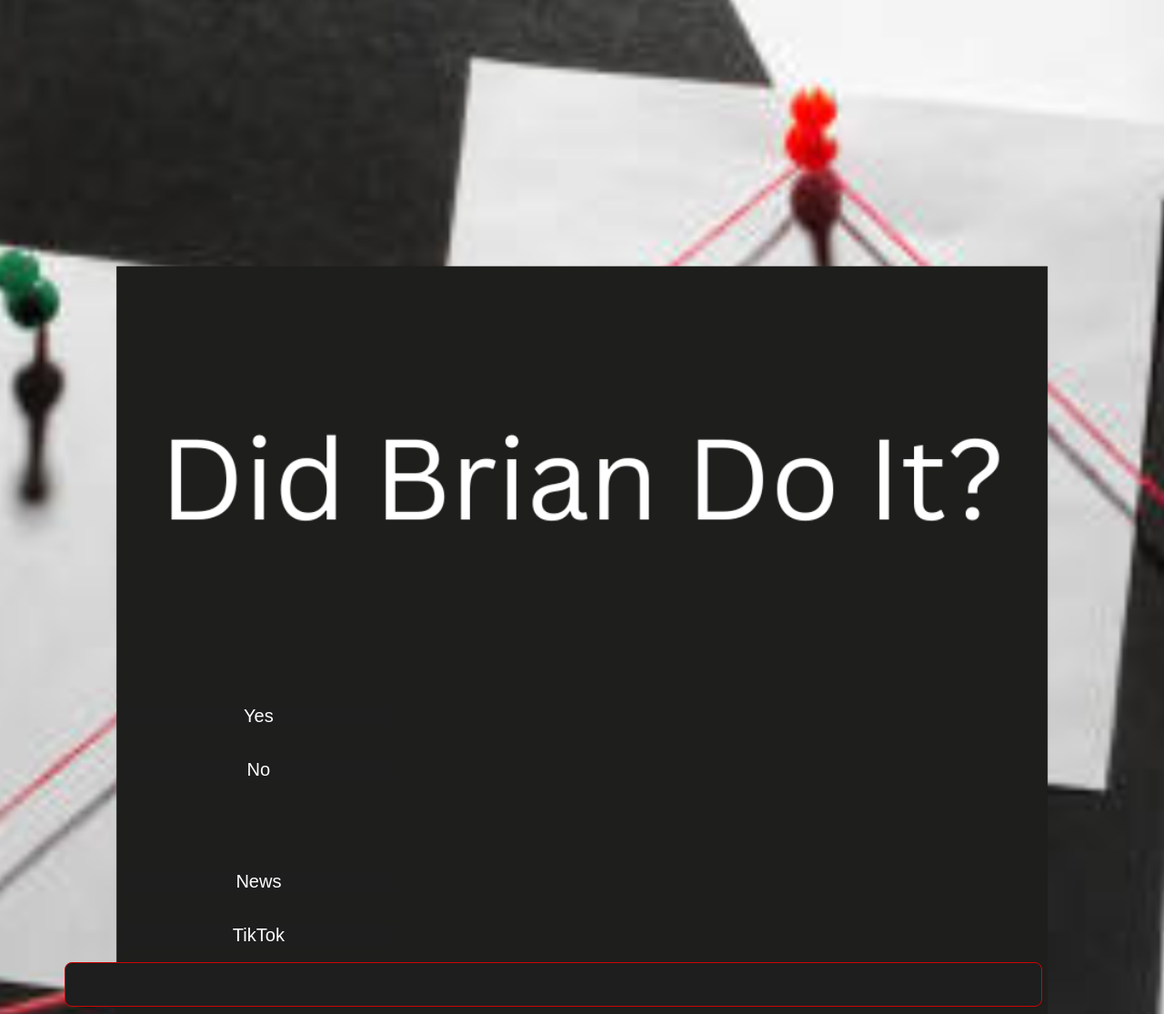
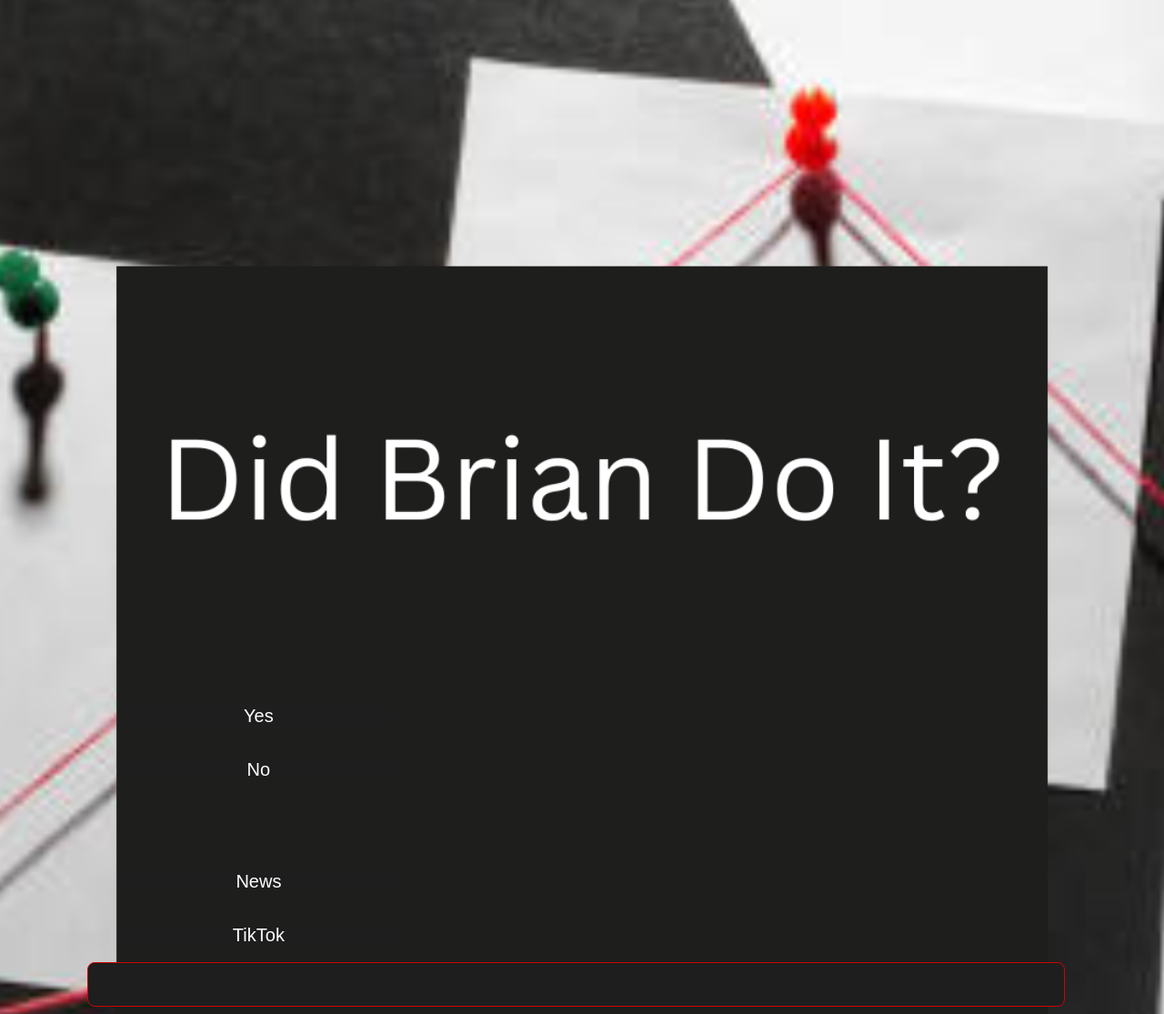
Before and after one commit to ameliatalbot/true-crime, a website: page public/question1.html in a window 1280 px wide. Shown: the whole page at 91% size. Drawn offline with Linux system fonts and the light colour scheme.

Commit message:
shift button

```diff
--- a/public/tiktokstyle.css
+++ b/public/tiktokstyle.css
@@ -58,6 +58,6 @@ input[type="radio"]:checked + label{
     padding-bottom: 2.7%;
     font-size: 1.25rem;
     border-radius: 8px;
-    margin-left: 5%;
+    margin-left: 7%;
     font-weight: bold;
 }
```
